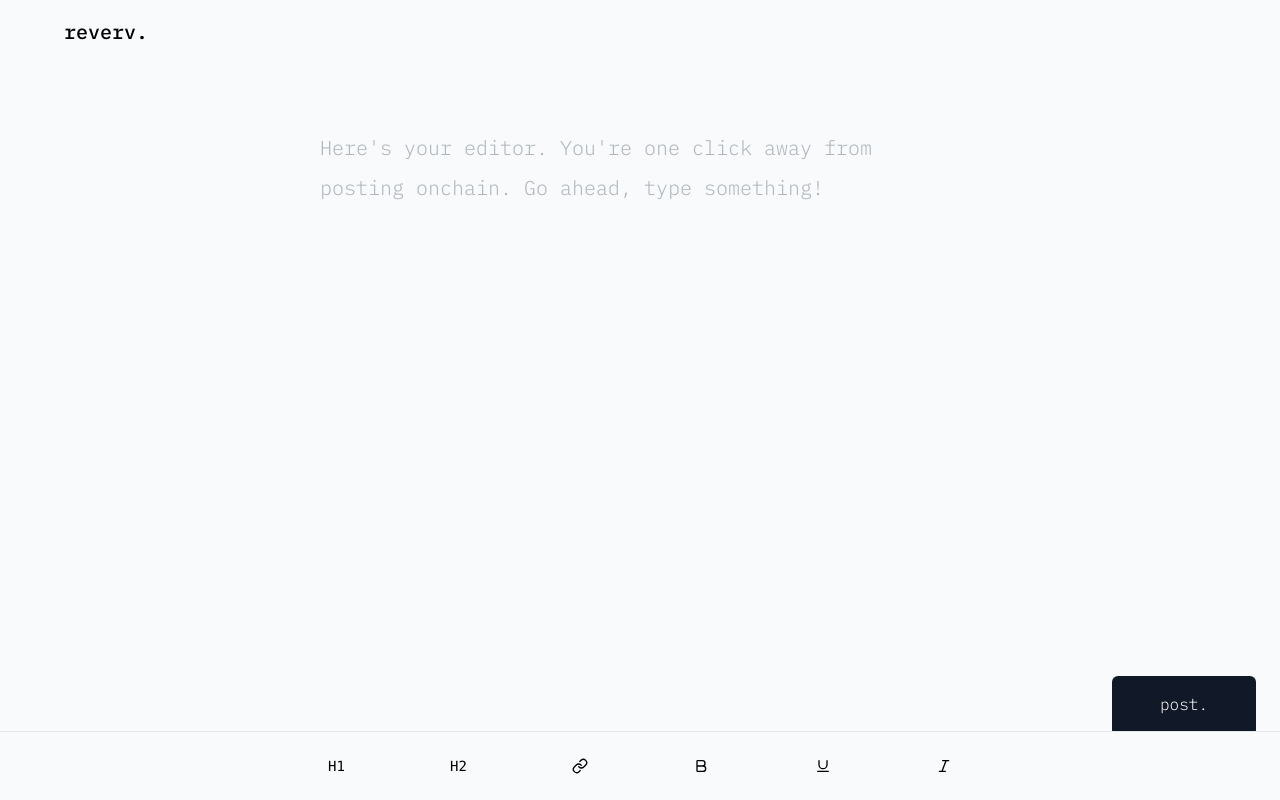
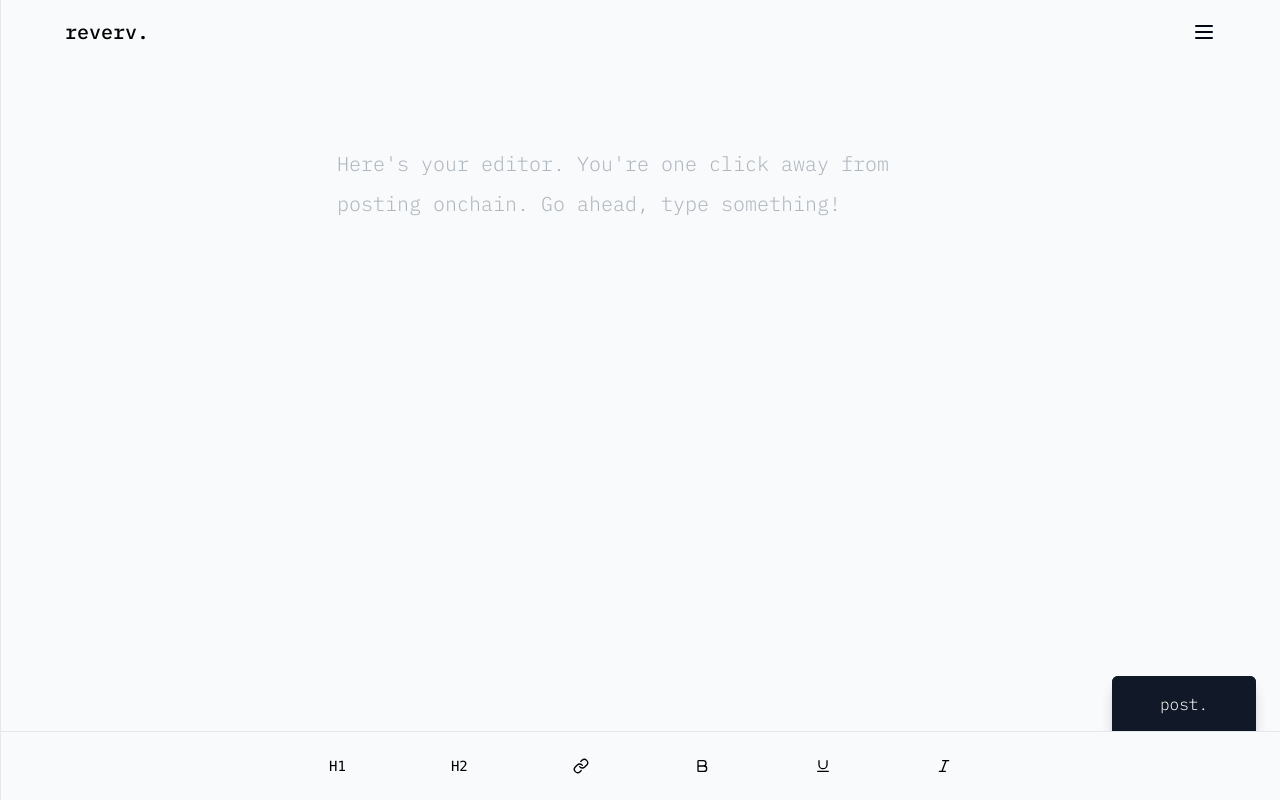
Before and after one commit to HugoSanchez/sugar, a Next.js app: page /write in a window 1280 px wide. Built offline with nearby package versions, Linux system fonts and the light colour scheme; no server answers.

Commit message:
worked on a sliding menu

```diff
--- a/src/app/layout.tsx
+++ b/src/app/layout.tsx
@@ -1,6 +1,7 @@
 import type { Metadata } from "next";
 import { Providers } from "./providers";
 import { IBM_Plex_Mono } from 'next/font/google'
+import SlidingMenuLayout from "@/components/SlidingMenuLayout";
 // import Header from '@/components/Header'
 import "./globals.css";
 
@@ -19,7 +20,11 @@ export default function RootLayout({
 	return (
 		<html lang="en">
 			<body className={ibm_plex_mono.className + " bg-gray-50"}>
-				<Providers>{children}</Providers>
+				<Providers>
+					<SlidingMenuLayout>
+						{children}
+					</SlidingMenuLayout>
+				</Providers>
 			</body>
 		</html>
 	)
--- a/src/app/write/page.tsx
+++ b/src/app/write/page.tsx
@@ -3,7 +3,6 @@
 import { useState } from 'react'
 import PostButton from '@/components/PostButton'
 import { RevervEditor } from '../../components/Editor'
-import Header from '@/components/Header'
 
 // Simple page that serves as a wrapper for the editor and the post button
 // This is basically the editor rendering plus a custom header with a post button
@@ -18,11 +17,9 @@ export default function Write() {
 
 	return (
 		<>
-			<Header>
-				<PostButton editorContent={editorContent}/>
-			</Header>
 			<div className='flex flex-col py-20 md:py-32 px-8 md:px-80 '>
 				<RevervEditor onEditorChange={handleEditorChange}/>
+				<PostButton editorContent={editorContent}/>
 			</div>
 		</>
 	)
--- a/src/components/Editor.tsx
+++ b/src/components/Editor.tsx
@@ -1,4 +1,5 @@
 import EditorMenu from './EditorMenu';
+import PostButton from './PostButton';
 
 import { useEditor, EditorContent, Editor } from "@tiptap/react";
 import Heading from "@tiptap/extension-heading";
@@ -74,6 +75,7 @@ export function RevervEditor({ onEditorChange }: { onEditorChange: (html: string
 		<>
 			<div className="">
 				<div className="mt-14 pb-20 md:mt-0">
+					<PostButton editorContent={editor.getHTML()}/>
 					<EditorMenu editor={editor} />
 					<EditorContent editor={editor} />
 				</div>
--- a/src/components/PostButton.tsx
+++ b/src/components/PostButton.tsx
@@ -130,7 +130,7 @@ const PostButton = ({editorContent}: {editorContent: string}) => {
 			<button
 				disabled={isLoading}
 				onClick={handlePost}
-				className='z-20 absolute bottom-0 right-4 md:right-6 px-8 md:px-12 py-3 md:py-4 bg-gray-900 rounded-md hover:bg-gray-800'
+				className='z-20 absolute bottom-0 right-4 md:right-6 px-8 md:px-12 py-3 md:py-4 bg-gray-900 shadow-lg rounded-md hover:bg-gray-800'
 			>
 				<p className='text-white text-base mb-1'>post.</p>
 			</button>
--- /dev/null
+++ b/src/components/SlidingMenuLayout.tsx
@@ -0,0 +1,83 @@
+'use client'
+
+import React, { useState, useEffect, useCallback } from 'react';
+import Link from 'next/link';
+import { Menu } from 'lucide-react';
+
+const SlidingMenuLayout = ({ children }: { children: React.ReactNode }) => {
+	const [isMenuOpen, setIsMenuOpen] = useState(false);
+	const [isScrolled, setIsScrolled] = useState(false)
+
+	useEffect(() => {
+		const handleScroll = () => {
+			if (window.scrollY > 0) {
+				setIsScrolled(true)
+			} else {
+				setIsScrolled(false)
+			}
+		}
+
+		window.addEventListener('scroll', handleScroll)
+
+		return () => {
+			window.removeEventListener('scroll', handleScroll)
+		}
+	}, [])
+
+	const toggleMenu = useCallback((e: React.MouseEvent<HTMLButtonElement>) => {
+		e.stopPropagation();  // Prevent this click from immediately closing the menu
+		setIsMenuOpen(prev => !prev);
+	}, []);
+
+	const closeMenu = useCallback(() => {
+		if (isMenuOpen) {
+			setIsMenuOpen(false);
+		}
+	}, [isMenuOpen]);
+
+	return (
+		<div className="relative min-h-screen overflow-hidden">
+			{/* Stationary menu (always present, underneath) */}
+			<div className="fixed inset-y-0 left-0 w-64 bg-white text-black z-0">
+				<nav className="p-4 pt-20">
+					<ul className="space-y-2">
+						<li><a href="#" className="block p-2 hover:bg-gray-700 rounded">Read</a></li>
+						<li><a href="#" className="block p-2 hover:bg-gray-700 rounded">Write</a></li>
+						<li><a href="#" className="block p-2 hover:bg-gray-700 rounded">Profile</a></li>
+					</ul>
+				</nav>
+			</div>
+
+			{/* Sliding main content (including header) */}
+			<div
+				className={`fixed inset-0 bg-gray-50 transition-transform duration-300 border-l border-gray-200 ease-in-out ${
+					isMenuOpen ? 'translate-x-64' : 'translate-x-0'
+				}`}
+				onClick={closeMenu}
+			>
+				{/* Header */}
+				<header className={`z-10 fixed top-0 left-0 right-0 bg-gray-50 transition-shadow duration-300 h-16 ${
+					isScrolled ? 'shadow-md' : ''
+				}`}>
+					<div className="px-6 md:px-16 h-full flex justify-between items-center">
+						<Link href="/" className="text-xl font-bold text-primary ">
+							<p className="font-medium">reverv.</p>
+						</Link>
+						<div className='flex flex-row gap-3 md:gap-6'>
+							<button onClick={toggleMenu}>
+								<Menu />
+							</button>
+						</div>
+					</div>
+				</header>
+
+				{/* Page content */}
+				<main className="p-4 h-[calc(100vh-64px)] overflow-auto">
+					{children}
+				</main>
+			</div>
+		</div>
+	);
+};
+
+export default SlidingMenuLayout;
```
